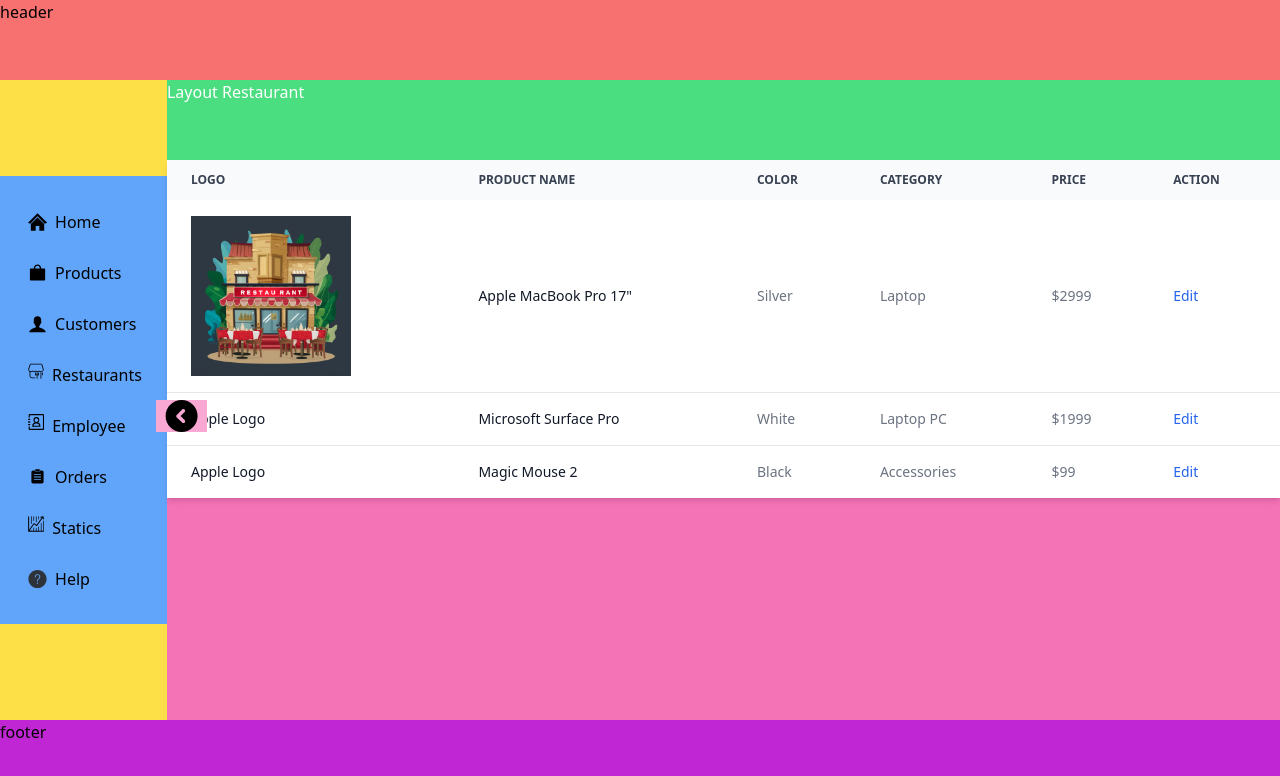
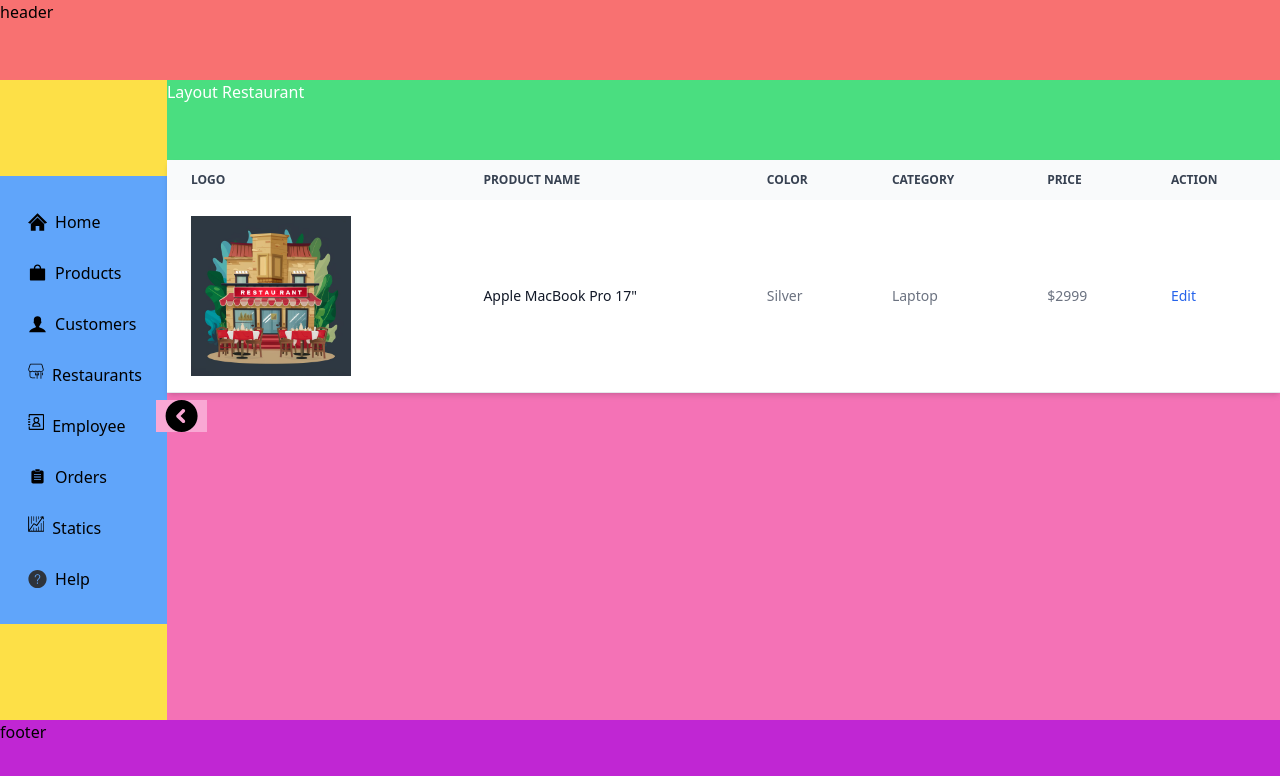
Before and after one commit to ashharhaque/kopon_cms_frontend, a Next.js app: page /restaurants in a window 1280 px wide. Shown: the top 776 px of the page. Built offline with nearby package versions, Linux system fonts and the light colour scheme.

Commit message:
forward icon added

```diff
--- a/src/app/(routescomponent)/restaurants/list.js
+++ b/src/app/(routescomponent)/restaurants/list.js
@@ -59,56 +59,6 @@ function RestaurantList({ className }) {
                 </a>
               </td>
             </tr>
-            <tr class="bg-white border-b dark:bg-gray-800 dark:border-gray-700">
-              <th
-                scope="row"
-                class="px-6 py-4 font-medium text-gray-900 whitespace-nowrap dark:text-white"
-              >
-                Apple Logo
-              </th>
-              <th
-                scope="row"
-                class="px-6 py-4 font-medium text-gray-900 whitespace-nowrap dark:text-white"
-              >
-                Microsoft Surface Pro
-              </th>
-              <td class="px-6 py-4">White</td>
-              <td class="px-6 py-4">Laptop PC</td>
-              <td class="px-6 py-4">$1999</td>
-              <td class="px-6 py-4">
-                <a
-                  href="#"
-                  class="font-medium text-blue-600 dark:text-blue-500 hover:underline"
-                >
-                  Edit
-                </a>
-              </td>
-            </tr>
-            <tr class="bg-white dark:bg-gray-800">
-              <th
-                scope="row"
-                class="px-6 py-4 font-medium text-gray-900 whitespace-nowrap dark:text-white"
-              >
-                Apple Logo
-              </th>
-              <th
-                scope="row"
-                class="px-6 py-4 font-medium text-gray-900 whitespace-nowrap dark:text-white"
-              >
-                Magic Mouse 2
-              </th>
-              <td class="px-6 py-4">Black</td>
-              <td class="px-6 py-4">Accessories</td>
-              <td class="px-6 py-4">$99</td>
-              <td class="px-6 py-4">
-                <a
-                  href="#"
-                  class="font-medium text-blue-600 dark:text-blue-500 hover:underline"
-                >
-                  Edit
-                </a>
-              </td>
-            </tr>
           </tbody>
         </table>
       </div>
--- a/src/app/_Components/icons/icons.jsx
+++ b/src/app/_Components/icons/icons.jsx
@@ -95,7 +95,13 @@ function StaticsIcon({ className }) {
   return (
     <svg
       className={className}
-      style={{ width: '1.0205078125em', height: '1em', verticalAlign: 'middle', fill: 'currentColor', overflow: 'hidden' }}
+      style={{
+        width: "1.0205078125em",
+        height: "1em",
+        verticalAlign: "middle",
+        fill: "currentColor",
+        overflow: "hidden",
+      }}
       viewBox="0 0 1045 1024"
       version="1.1"
       xmlns="http://www.w3.org/2000/svg"
@@ -109,7 +115,13 @@ function EmployeeIcon({ className }) {
   return (
     <svg
       className={className}
-      style={{ width: '1.0078125em', height: '1em', verticalAlign: 'middle', fill: 'currentColor', overflow: 'hidden' }}
+      style={{
+        width: "1.0078125em",
+        height: "1em",
+        verticalAlign: "middle",
+        fill: "currentColor",
+        overflow: "hidden",
+      }}
       viewBox="0 0 1032 1024"
       version="1.1"
       xmlns="http://www.w3.org/2000/svg"
@@ -127,7 +139,13 @@ function RestaurantIcon({ className }) {
   return (
     <svg
       className={className}
-      style={{ width: '1em', height: '1em', verticalAlign: 'middle', fill: 'currentColor', overflow: 'hidden' }}
+      style={{
+        width: "1em",
+        height: "1em",
+        verticalAlign: "middle",
+        fill: "currentColor",
+        overflow: "hidden",
+      }}
       viewBox="0 0 1024 1024"
       version="1.1"
       xmlns="http://www.w3.org/2000/svg"
@@ -139,6 +157,17 @@ function RestaurantIcon({ className }) {
   );
 }
 
+function ForwardIcon({ className }) {
+  return (
+    <svg
+      className={className}
+      xmlns="http://www.w3.org/2000/svg"
+      viewBox="0 0 1024 1024"
+    >
+      <path d="M213.333333 554.666667h506.026667l-154.88 186.026666a42.666667 42.666667 0 0 0 65.706667 54.613334l213.333333-256a50.773333 50.773333 0 0 0 3.84-6.4c0-2.133333 2.133333-3.413333 2.986667-5.546667A42.666667 42.666667 0 0 0 853.333333 512a42.666667 42.666667 0 0 0-2.986666-15.36c0-2.133333-2.133333-3.413333-2.986667-5.546667a50.773333 50.773333 0 0 0-3.84-6.4l-213.333333-256A42.666667 42.666667 0 0 0 597.333333 213.333333a42.666667 42.666667 0 0 0-27.306666 9.813334 42.666667 42.666667 0 0 0-5.546667 60.16L719.36 469.333333H213.333333a42.666667 42.666667 0 0 0 0 85.333334z" />
+    </svg>
+  );
+}
 
 export {
   ExpandSideBarIcon,
@@ -151,4 +180,5 @@ export {
   StaticsIcon,
   EmployeeIcon,
   RestaurantIcon,
+  ForwardIcon,
 };
```
Also changed, not shown: public/icons/arrow-forward-12.svg (added).
